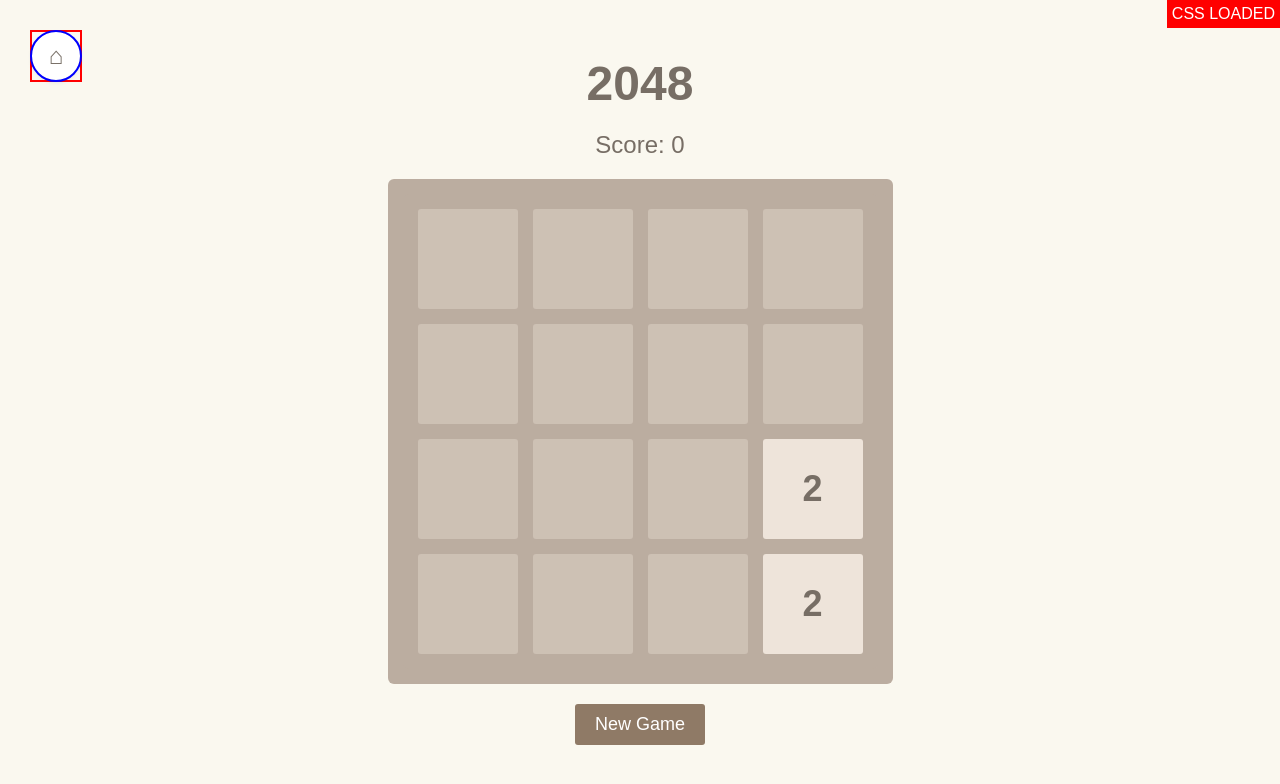
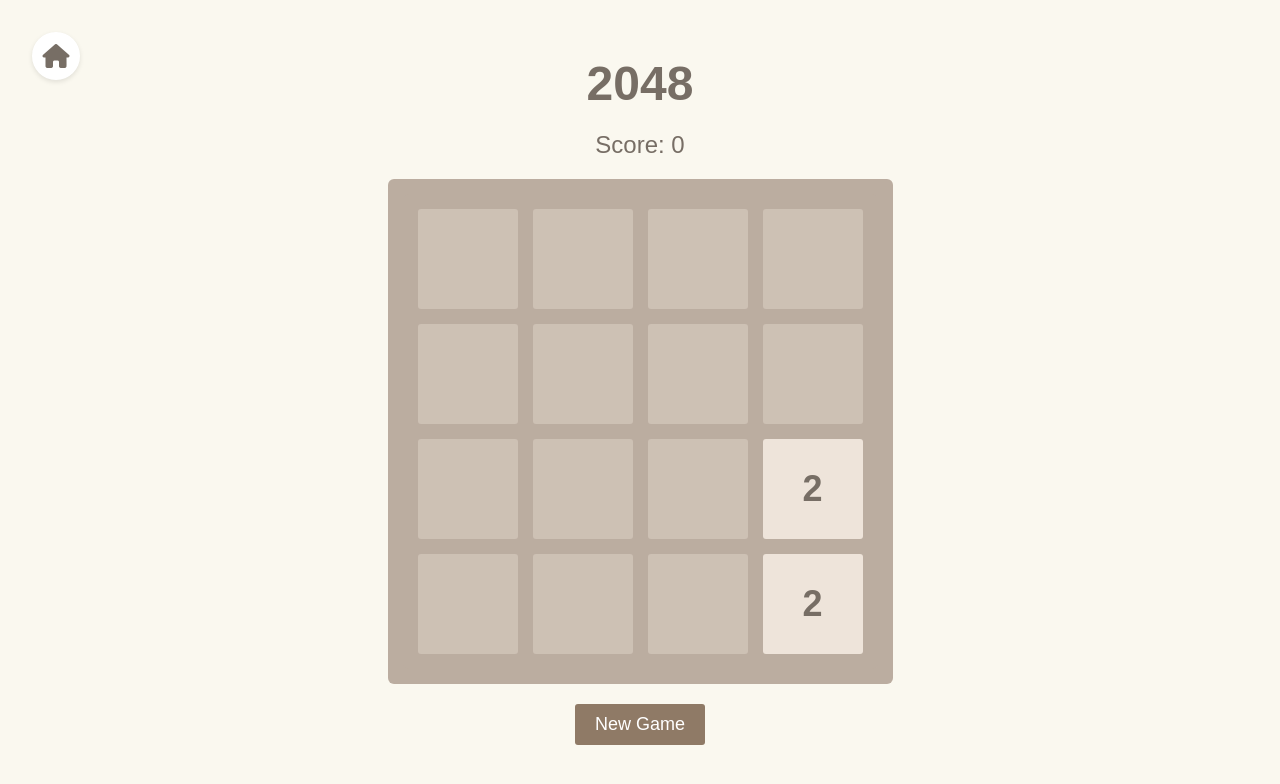
Before and after one commit to emkaminsk/2048, a plain HTML site: page index.html in a window 1280 px wide. Drawn offline with Linux system fonts and the light colour scheme.

Commit message:
Restore Home icon

```diff
--- a/index.html
+++ b/index.html
@@ -9,7 +9,9 @@
 </head>
 <body>
     <div class="home-link">
-        <a href="/" style="position: relative !important; transform: none !important; margin: 0 !important; padding: 0 !important;">⌂</a>
+        <a href="https://mkhome.byst.re">
+            <i class="fas fa-home"></i>
+        </a>
     </div>
     <div class="container">
         <h1>2048</h1>
--- a/style.css
+++ b/style.css
@@ -2,18 +2,6 @@
     box-sizing: border-box;
     margin: 0;
     padding: 0;
-}
-
-/* Debug marker */
-body::before {
-    content: 'CSS LOADED';
-    position: fixed;
-    top: 0;
-    right: 0;
-    background: red;
-    color: white;
-    padding: 5px;
-    z-index: 9999;
 }
 
 body {
@@ -107,7 +95,6 @@ body > .home-link {
     top: 2rem !important;
     left: 2rem !important;
     z-index: 1000 !important;
-    outline: 2px solid red !important; /* Debug outline */
 }
 
 body > .home-link > a {
@@ -123,11 +110,6 @@ body > .home-link > a {
     color: #776e65 !important;
     text-decoration: none !important;
     font-size: 1.5rem !important;
-    outline: 2px solid blue !important; /* Debug outline */
-    position: relative !important;
-    transform: none !important;
-    margin: 0 !important;
-    padding: 0 !important;
 }
 
 .home-link a:hover {
```
